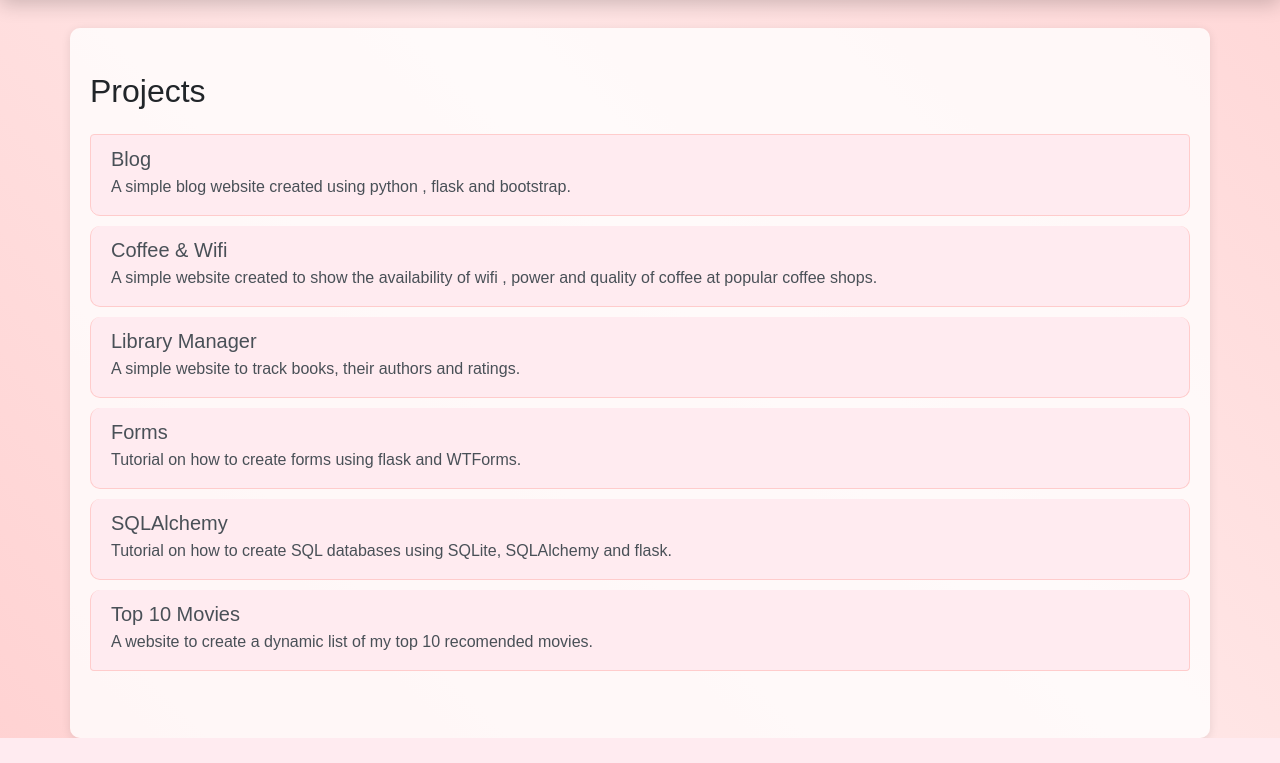
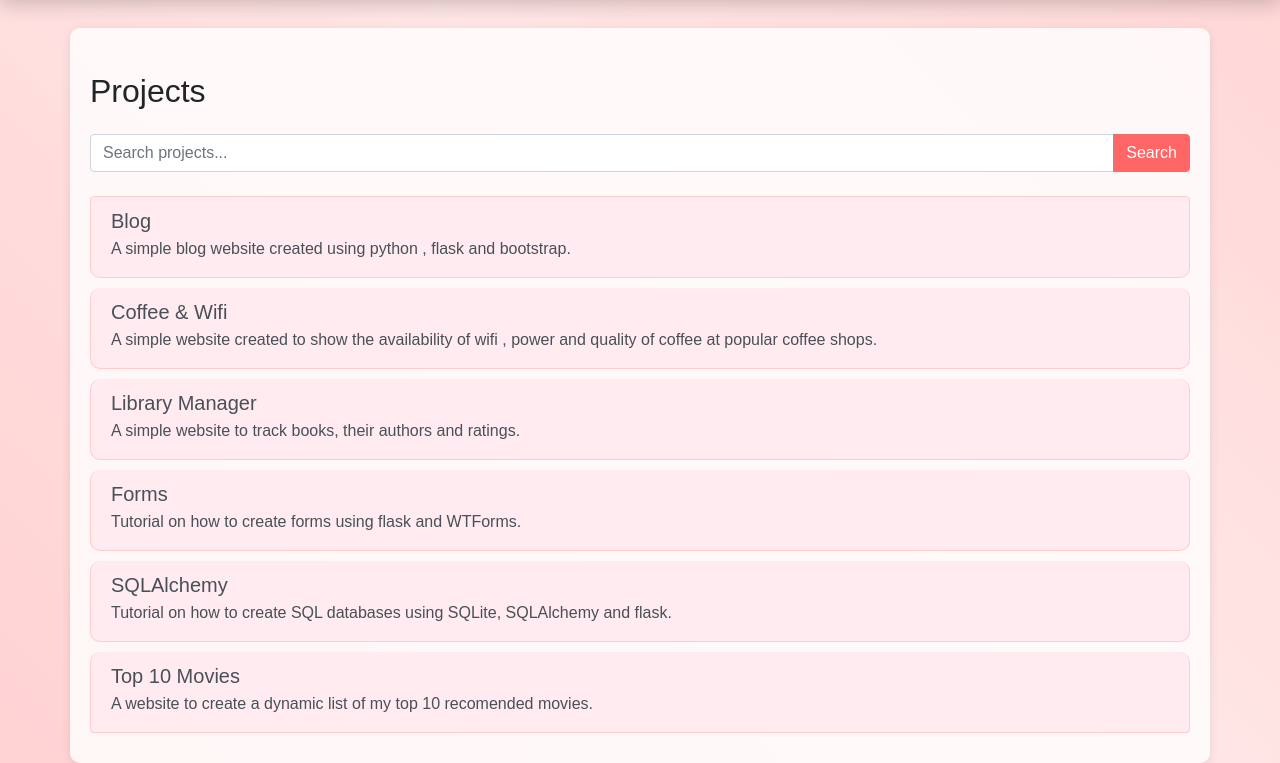
Before and after one commit to shoaib2000857/100-Days-Of-Code, a Flask app: page /projects in a window 1280 px wide. Shown: the part 62-825 px from the top of the page. Before the commit the page ends 800 px from the top, so only its background shows below. Run offline with Flask 3, Linux system fonts and the light colour scheme; some libraries are stand-ins or nearby versions.

Commit message:
Added Search feature to the project website

```diff
--- a/ProjectWebsite/app.py
+++ b/ProjectWebsite/app.py
@@ -1,4 +1,4 @@
-from flask import Flask, render_template, jsonify
+from flask import Flask, render_template, jsonify, request
 import json
 
 app = Flask(__name__)
@@ -28,5 +28,12 @@ def project_detail(project_id):
 def contact():
     return render_template('contact.html')
 
+@app.route('/search')
+def search():
+    query = request.args.get('q', '')
+    projects = load_projects()
+    filtered_projects = [proj for proj in projects if query.lower() in proj['title'].lower() or query.lower() in proj['description'].lower()]
+    return render_template('projects.html', projects=filtered_projects)
+
 if __name__ == '__main__':
     app.run(debug=True)
--- a/ProjectWebsite/templates/projects.html
+++ b/ProjectWebsite/templates/projects.html
@@ -4,6 +4,14 @@
 
 {% block content %}
 <h2 class="my-4">Projects</h2>
+<form method="get" action="{{ url_for('search') }}" class="mb-4">
+    <div class="input-group">
+        <input type="text" name="q" class="form-control" placeholder="Search projects...">
+        <div class="input-group-append">
+            <button class="btn btn-primary" type="submit">Search</button>
+        </div>
+    </div>
+</form>
 <div class="list-group">
     {% for project in projects %}
         <a href="{{ url_for('project_detail', project_id=project.id) }}" class="list-group-item list-group-item-action">
```
